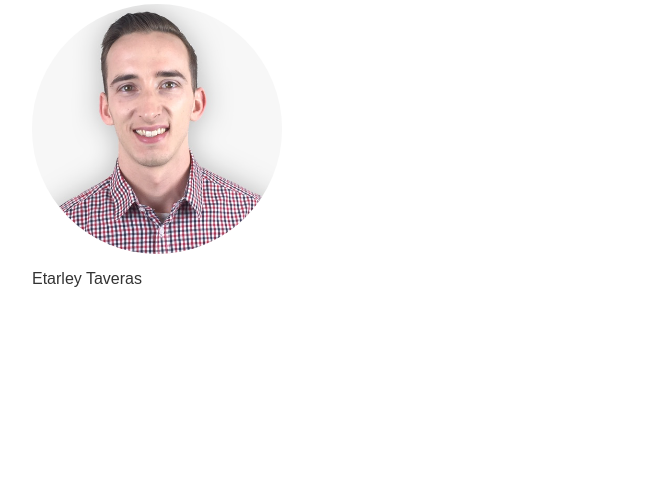
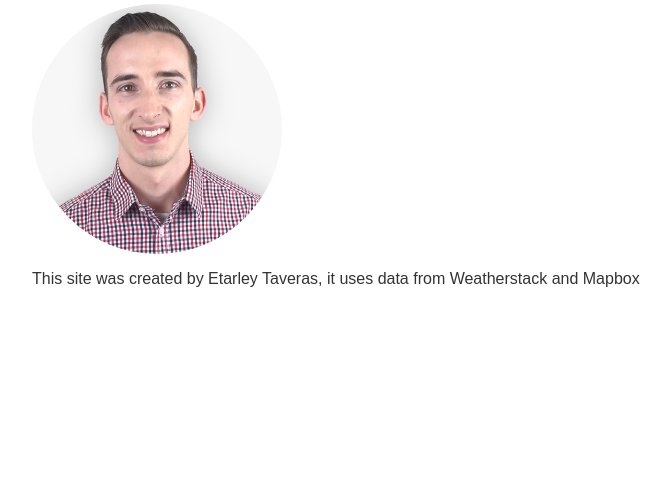
Before and after one commit to etarley/weather-app, a Node server app: page /about in a window 1280 px wide. Shown: the part 222-708 px from the top of the page, without its empty margins (283-953 px from the left). Run offline with Node 20, Linux system fonts and the light colour scheme; some libraries are stand-ins or nearby versions.

Commit message:
Add about text

```diff
--- a/templates/views/about.ejs
+++ b/templates/views/about.ejs
@@ -12,7 +12,10 @@
     <div class="main-content">
       <%-include('./partials/header.ejs');%>
       <img src="/img/me.png" alt="" class="portrait" />
-      <p><%= name %></p>
+      <p>
+        This site was created by <%= name %>, it uses data from Weatherstack and
+        Mapbox
+      </p>
     </div>
     <%-include('./partials/footer.ejs');%>
   </body>
```
